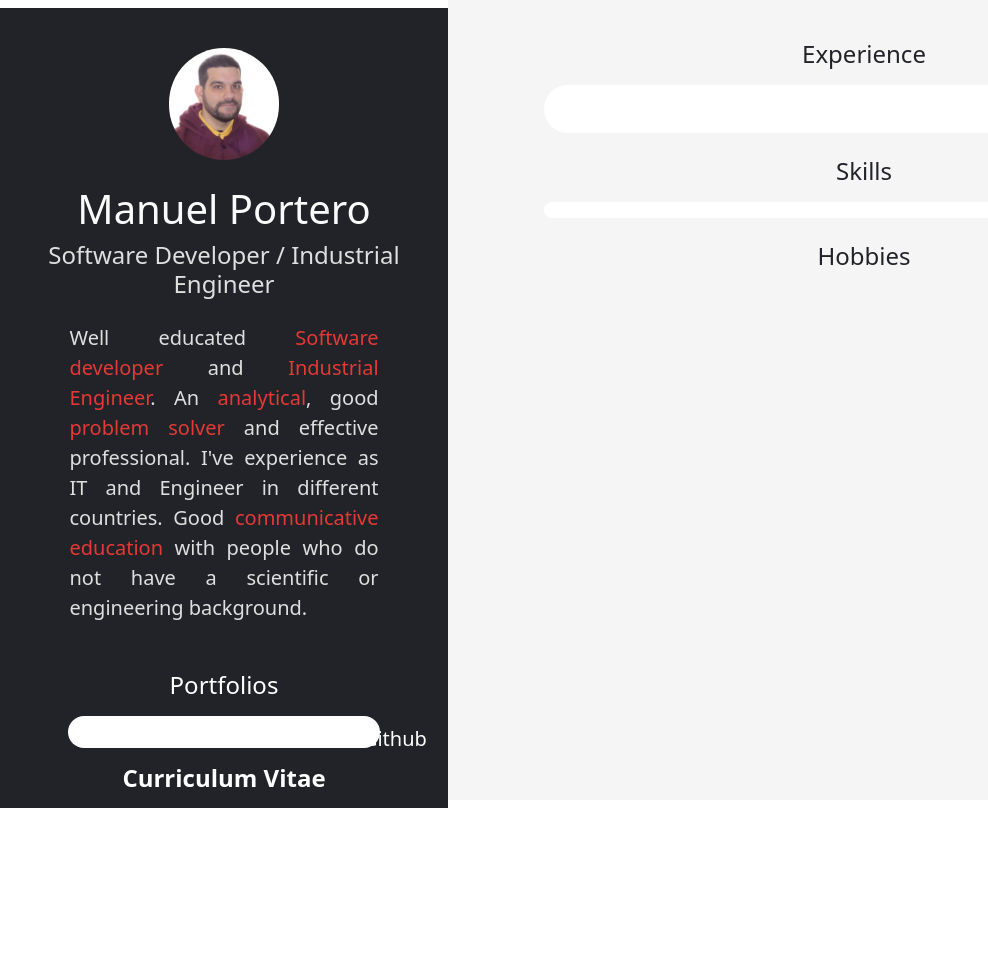
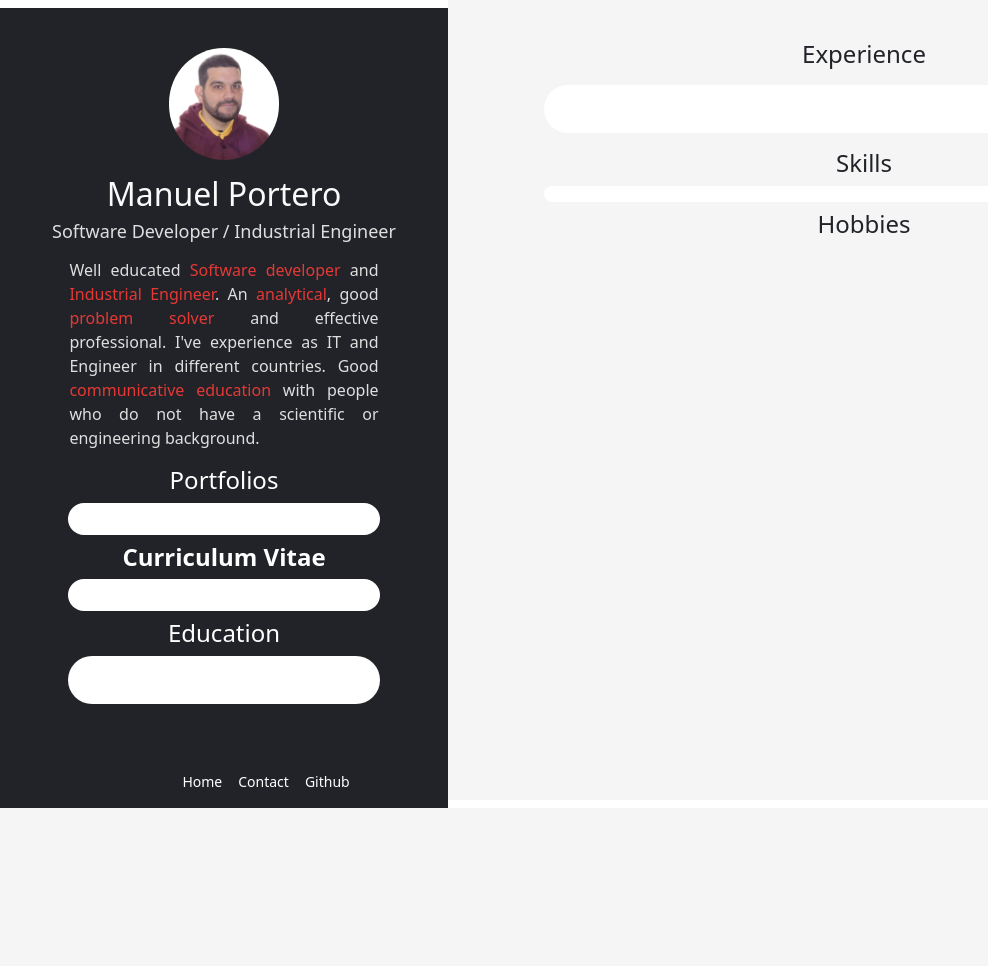
Before and after one commit to SteelTitansax/professional-portfolio-mpl-webapp, a Django app: template professional_portfolio/portfolio_webapp/templates/home.html in a window 1280 px wide. Shown: the whole page, without its empty margins (0-988 px from the left). After the commit the page ends 808 px from the top, so only its background shows below. Run offline with Django 5.2, Linux system fonts and the light colour scheme; the template is opened without the code that fills it, so the values that code supplies are empty.

Commit message:
new layout for large screens completed

```diff
--- a/professional_portfolio/portfolio_webapp/static/css/styles.css
+++ b/professional_portfolio/portfolio_webapp/static/css/styles.css
@@ -3,6 +3,7 @@ body {
     display: flex;
     margin: 0;
     height: 100vh;
+    overflow-y: hidden;
 }
 
 .text-body-primary {
@@ -26,37 +27,36 @@ body {
 }
 
 .title {
-    margin-top: 25px;
+    margin-top: 15px;
     color: #fafafa;
     text-align: center;
+    font-size:32px;
 }
 
 .subtitle {
-    margin-top: 5px;
     text-align: center;
     color: #dfdfdf !important;
-    font-size: 24px;
+    font-size: 18px;
 }
 
 .text-body {
-    margin-top: 25px;
+    margin-top: 15px;
     color: #dfdfdf !important;
     text-align: justify;
     text-justify: inter-word;
-    font-size: 20px;
+    font-size: 16px;
     margin-left: 8%;
     margin-right: 8%;
 
 }
 
 .navbar-nav {
-    margin-left: 12%;
+    margin-left: 10.5%;
     overflow: hidden;
     position: fixed;
     bottom: 0;
     width: 100%;
-    margin-bottom: 3%;
-    font-size: 20px;
+    font-size: 14px;
   }
 
 .navbar-expand-lg .navbar-nav .nav-link {
@@ -71,32 +71,30 @@ body {
 }
 
 .experience-title {
-    font-size: 24px;
+    font-size: 18px;
     font-weight: bold;
 }
 
 .experience-subtitle {
-    font-size: 22px;
+    font-size: 16px;
     color: #666;
     font-weight:500px;
 }
 
 .experience-date {
-    font-size: 20px;
+    font-size: 12px;
     color: #666;
     font-weight: bold;
 }
 
 .experience-body {
-    font-size: 18px;
+    font-size: 12px;
     color: #666;
     text-align: justify;
     text-justify: inter-word;
 }
 
-.experience-image {
-   width : 30px;
-}
+
 
 /* Ajustar columnas de experiencia */
 .experience-section .col-md-6 {
@@ -112,23 +110,25 @@ body {
 
 /* Sección de Educación */
 .education-section {
-    font-size: 14px;
     max-width: 85%; /* Asegurar que ocupe casi todo el ancho */
     margin: auto; /* Centrar contenido */
 }
 
 .education-title {
-    font-size: 16px;
+    font-size: 10px;
     font-weight: bold;
+    color: #666;
+
 }
 
 .education-subtitle {
-    font-size: 14px;
+    font-size: 10px;
     color: #666;
 }
 
 .education-icon {
-    font-size: 38px;
+    padding-top:10px;
+    font-size: 26px;
     color: #333;
 }
 
@@ -140,11 +140,13 @@ body {
 
 /* Ajustar tamaño de las imágenes */
 .experience-section img {
-    width: 25%;
-}
+    width: 15%;
+    padding-bottom: 20px;
+    padding-left: 10px;
+  }
 
 .education-section img {
-    width: 20%;
+    width: 14%;
 }
 
 /* Ajustes generales para el right-body */
@@ -168,3 +170,8 @@ body {
 {
     width :60px !important;
 }
+
+.home-icons
+{
+    width :45px !important;
+}
--- a/professional_portfolio/portfolio_webapp/templates/base.html
+++ b/professional_portfolio/portfolio_webapp/templates/base.html
@@ -23,16 +23,7 @@
             </p>
         </div>
 
-        <nav class="navbar navbar-expand-lg">
-            <div class="navbar-nav">
-                <a class="nav-item nav-link" href="#">Home</a>
-                <a class="nav-item nav-link" href="#">Contact</a>
-                <a class="nav-item nav-link" href="#">Github</a>
-            </div>
-        </nav>
-
-
-        <h4 class="text-center mb-3 mt-3"><bold>Portfolios</bold></h4>
+        <h4 class="text-center mb-2 "><bold>Portfolios</bold></h4>
         <div class="experience-section container bg-white p-3 rounded">
             <div class="row">
                 {% for item in sections.portfolios.portfolios %}
@@ -43,7 +34,7 @@
             </div>
         </div>
 
-        <h4 class="text-center mb-3 mt-3"><strong>Curriculum Vitae</strong></h4>
+        <h4 class="text-center mb-2 mt-2"><strong>Curriculum Vitae</strong></h4>
         <div class="experience-section container bg-white p-3 rounded">
             <div class="row">
                 {% for item in sections.curriculum.curriculum %}
@@ -60,15 +51,13 @@
             </div>
         </div>
 
-        <h4 class="text-center mt-4 mb-4"><bold>Education</bold></h4>
+        <h4 class="text-center mt-2 mb-2"><bold>Education</bold></h4>
         <div class="education-section container bg-white pt-4 pb-4 rounded">
             <div class="row">
                 {% for item in sections.education.education %}
-                    <div class="col-md-4 text-center mb-3">
-                        <h5 class="education-title">{{ item.tittle }}</h5>
-                        <p class="education-subtitle">{{ item.institution }}</p>
+                    <div class="col-md-2 text-center mb-3">
                         <i class="{{ item.icon }} education-icon"
-                        data-bs-toggle="tooltip" title="{{ item.tooltip }}"
+                        data-bs-toggle="tooltip" title="{{ item.tittle }} project"
                         data-pdf="{{ item.url }}"
                         data-bs-toggle="modal" data-bs-target="#pdfModal"
                         ></i>
@@ -76,7 +65,13 @@
                 {% endfor %}
             </div>
         </div>
-
+        <nav class="navbar navbar-expand-lg">
+            <div class="navbar-nav">
+                <a class="nav-item nav-link" href="#">Home</a>
+                <a class="nav-item nav-link" href="#">Contact</a>
+                <a class="nav-item nav-link" href="#">Github</a>
+            </div>
+        </nav>
     </div>
 
     <div class="right-body">
--- a/professional_portfolio/portfolio_webapp/templates/home.html
+++ b/professional_portfolio/portfolio_webapp/templates/home.html
@@ -4,37 +4,37 @@
 {% block content %}
 
 <h4 class="text-center mb-3"><bold>Experience</bold></h4>
-<div class="experience-section container bg-white pt-5 ml-2 mb-4 rounded">
+<div class="experience-section container bg-white pt-5 ml-2 mb-3 rounded">
     <div class="row">
         {% for item in sections.experiences.experiences %}
-        <div class="col-md-6 text-center mb-3">
-            <h5 class="experience-title">{{ item.title }}</h5>
+        <div class="col-md-6 text-center mb-1">
+            <h5 class="experience-title">{{ item.title }} <img class="pt-3 experience-image" data-bs-toggle="tooltip" title="{{ item.tooltip }}" src="{% static item.image_path %}"/>
+            </h5>
             <p class="experience-subtitle">{{ item.subtitle }}</p>
             <p class="experience-date">{{ item.date }}</p>
             <p class="experience-body">{{ item.description }}</p>
-            <img class="pt-3 experience-image" data-bs-toggle="tooltip" title="{{ item.tooltip }}" src="{% static item.image_path %}"/>
         </div>
         {% endfor %}
     </div>
 </div>
 
-<h4 class="text-center mb-3 mt-3"><bold>Skills</bold></h4>
+<h4 class="text-center mb-2 mt-2"><bold>Skills</bold></h4>
 <div class="education-section container bg-white p-2 rounded">
     <div class="row">
         {% for skill in sections.skills.skills %}
-        <div class="col-md-2 text-center mt-2 mb-4">
-            <img class="navbar-icons" data-bs-toggle="tooltip" title="{{ skill.tooltip }}" src="{% static skill.image_path %}"/>
+        <div class="col-md-1 text-center mt-2 mb-4">
+            <img class="home-icons" data-bs-toggle="tooltip" title="{{ skill.tooltip }}" src="{% static skill.image_path %}"/>
         </div>
         {% endfor %}
     </div>
 </div>
 
-<h4 class="text-center mb-4 mt-4"><bold>Hobbies</bold></h4>
-<div class="education-section container bg-white  rounded">
+<h4 class="text-center mb-2 mt-2"><bold>Hobbies</bold></h4>
+<div class="education-section container bg-white rounded ">
     <div class="row">
         {% for hobby in sections.hobbies.hobbies %}
         <div class="col-md-4 text-center mb-2">
-            <img width="10%" class="pt-4" data-bs-toggle="tooltip" title="{{ hobby.tooltip }}" src="{% static hobby.image_path %}"/>
+            <img class="pt-4" data-bs-toggle="tooltip" title="{{ hobby.tooltip }}" src="{% static hobby.image_path %}"/>
         </div>
         {% endfor %}
     </div>
```
